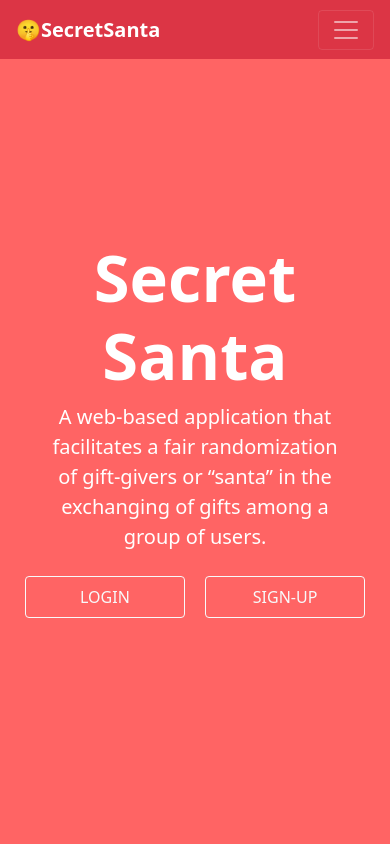
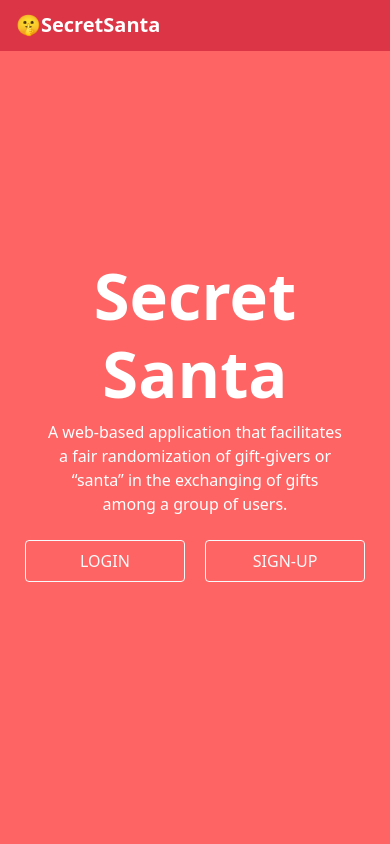
Before and after one commit to vjloable/secretsanta, a PHP site: page /welcome.php in a window 390 px wide. Run offline with PHP 8.4, Linux system fonts and the light colour scheme.

Commit message:
refactor: remove button in navbar, improve resp.

```diff
--- a/welcome.php
+++ b/welcome.php
@@ -24,13 +24,31 @@
 			height: 7vh;
 		}
 
-		@media only screen and ((max-width: 1031px)and (min-width:389px)) {
+		@media only screen and (max-width: 575px) {
+			.navbar-brand {
+				position: relative;
+				bottom: 5%;
+			}
+
+			.container-small-cm {
+				position: relative;
+				bottom: 3px;
+			}
+
+			.lead {
+				padding: 0 10% 0 10%;
+				font-size: 1em !important;
+			}
+		}
+
+		@media only screen and ((max-width: 1032px)and (min-width:389px)) {
 			.jumbotron-heading {
 				font-size: 65px;
 			}
 
 			.lead {
 				padding: 0 10% 0 10%;
+				font-size: 1em !important;
 			}
 
 			.btn-custom-small {
@@ -55,9 +73,15 @@
 
 		}
 
-		@media only screen and (max-height:395px) {
+		@media only screen and (max-height:500px) {
 			.navbar {
 				height: 40px;
+			}
+
+			.small-flex-fill-a {
+				position: static;
+				margin-top: 100px;
+				padding-top: 100px;
 			}
 		}
 
@@ -68,15 +92,12 @@
 </head>
 
 <body style="background-color: rgb(255, 100, 100);">
-	<nav class="navbar navbar-expand-sm navbar-dark bg-danger">
-		<div class="container-fluid">
+	<nav class="navbar navbar-expand-sm navbar-dark bg-danger" style="height: 50.5px;">
+		<div class="container-fluid container-small-cm">
 			<a class="navbar-brand" style="font-weight: 900;" href="#">🤫SecretSanta</a>
-			<button class="navbar-toggler" type="button" data-toggle="collapse" data-target="#navbarID" aria-controls="navbarID" aria-expanded="false" aria-label="Toggle navigation">
-				<span class="navbar-toggler-icon"></span>
-			</button>
 		</div>
 	</nav>
-	<div class="d-flex" style="height: 93vh; background-color: rgb(255, 100, 100);">
+	<div class="d-flex height-small" style="height: 93vh; background-color: rgb(255, 100, 100); ">
 		<div class="p-2 flex-fill small-flex-fill"></div>
 		<div class="p-2 col-3 flex-fill small-flex-fill-a align-self-center mb-5" style="width: 33%">
 			<div class="mb-4">
```
